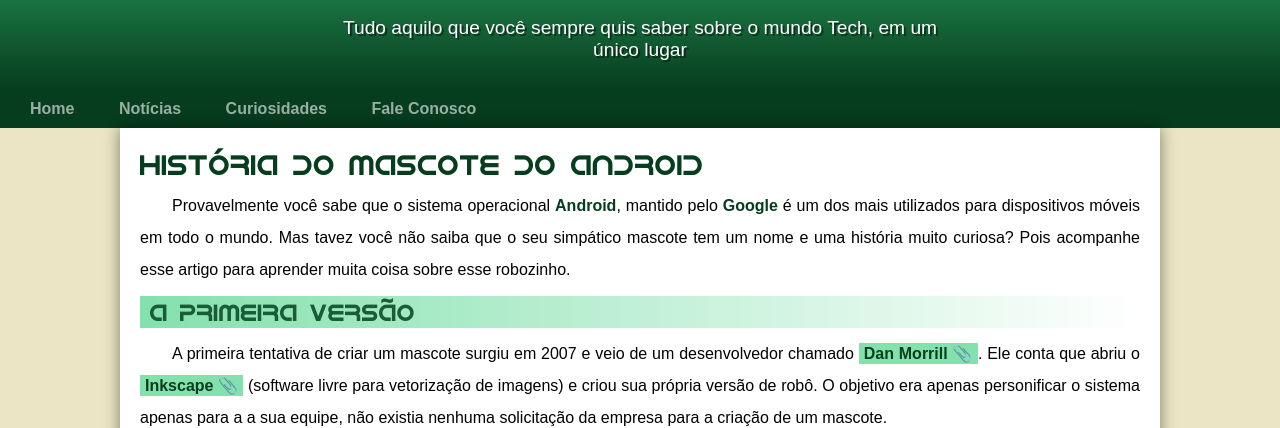
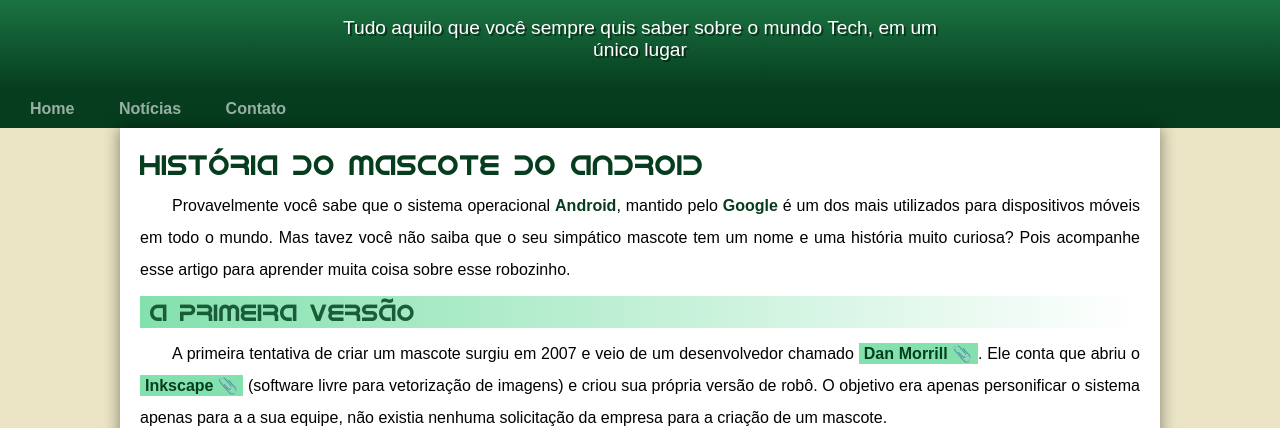
Before and after one commit to guifrangolino/site-android, a plain HTML site: page index.html in a window 1280 px wide. Shown: the part 90-518 px from the top of the page. Drawn offline with Linux system fonts and the light colour scheme.

Commit message:
Update index.html

```diff
--- a/index.html
+++ b/index.html
@@ -19,8 +19,7 @@
     <nav id="nav-pc">
         <a href="#" class="linksnav">Home</a>
         <a href="#" class="linksnav">Notícias</a>
-        <a href="#" class="linksnav">Curiosidades</a>
-        <a href="#" class="linksnav">Fale Conosco</a>
+        <a href="#" class="linksnav">Contato</a>
     </nav>
 
     <nav id="nav-mobile">
```
